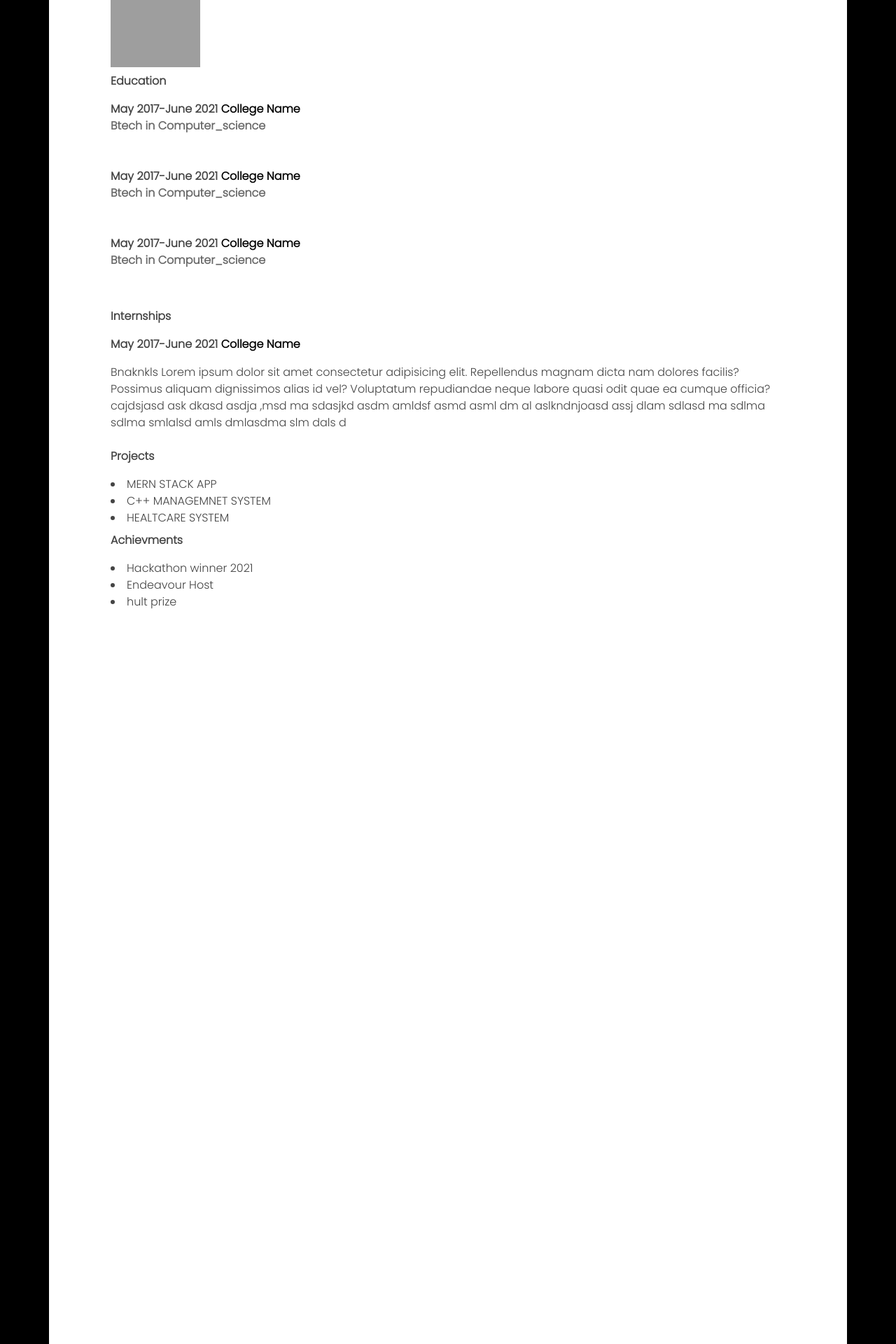
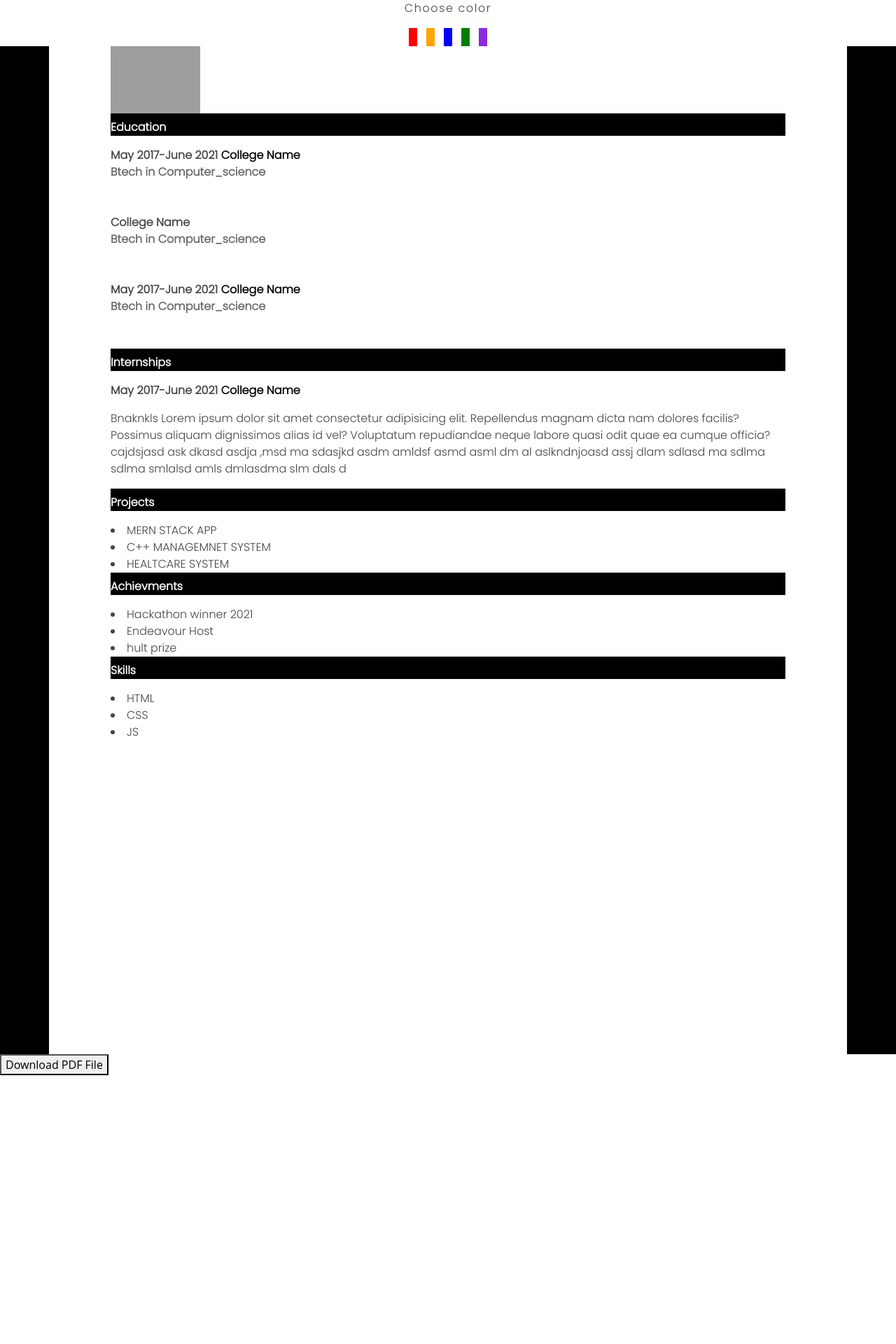
Before and after one commit to aryantiwari8736/resume-builder, a Node server app: page /users/show_resume in a window 1280 px wide. Shown: the top 1920 px of the page at 70% size. After the commit the page ends 1536 px from the top, so only its background shows below. Run offline with Node 20, Linux system fonts and the light colour scheme; data that the repository does not hold is empty; some libraries are stand-ins or nearby versions; grey boxes are pictures that could not be loaded.

Commit message:
color change

```diff
--- a/assets/css/myresume.css
+++ b/assets/css/myresume.css
@@ -67,7 +67,7 @@ flex-direction: column;
     /* margin-top:4rem; */
 }
 .hscreen {
-    height:200rem;
+    height:90rem;
 }
 .templatecss {
     margin-left:4rem;
@@ -81,22 +81,15 @@ flex-direction: column;
 .textresume {
 
 }
+.bgblue{
+  background: aliceblue;
+}
+.bgourg{
+  background: black;
+  color:white;
+}
 
 
-
-/* pageeeeee
- */
-
- /**
-* Template Name: FlexStart - v1.11.0
-* Template URL: https://bootstrapmade.com/flexstart-bootstrap-startup-template/
-* Author: BootstrapMade.com
-* License: https://bootstrapmade.com/license/
-*/
-
-/*--------------------------------------------------------------
-# General
---------------------------------------------------------------*/
 :root {
   scroll-behavior: smooth;
 }
@@ -623,3 +616,34 @@ section {
     width: 100%;
   }
 }
+.mobileview{
+  display:inline-block;
+}
+@media (min-width: 983px) {
+  .mobileview {
+    display:none;
+
+
+  }
+}
+
+
+//template
+.bg-red{
+  background:black;
+}
+.bg-orange {
+  background:orange;
+}
+.bg-blue {
+  background:blue;
+}
+.bg-green{
+  background:green;
+}
+.bg-blueviolet {
+  background:blueviolet;
+}
+.letter-spacingour{
+letter-spacing:0.05rem;
+}
--- a/index.js
+++ b/index.js
@@ -1,7 +1,7 @@
 const express =require('express');
 const cookieParser = require('cookie-parser')
 const app = express();
-const port = 8000;
+const port = 5000;
 //used for session cookie -
 const session = require('express-session');
 
--- a/views/yourresume.ejs
+++ b/views/yourresume.ejs
@@ -14,6 +14,85 @@
     <title>Document</title>
 </head>
 <body>
+    <p class="font-poppins text-center" style="letter-spacing: 0.1rem ">Choose color  </p>
+
+    <div class="container d-flex justify-content-center " style="gap:0.8rem">
+        <input type="button" class="border-0" id="btn" value="" style="background: red">
+        <input type="button" class="bg-orange border-0" id="btn2" value="">
+        <input type="button" class="bg-blue border-0"  id="btn3" value="">
+        <input type="button" class="bg-green border-0"  id="btn4" value="">
+        <input type="button" class="bg-blueviolet border-0"  id="btn5" value="">
+    </div>
+
+
+        <script>
+    let color=['red', 'orange' , 'blue' , 'green','blueviolet'];
+    let btn=document.getElementById('btn');
+    //for red
+    btn.addEventListener('click' , function (){
+        let red=color[0];
+        document.getElementById("tag1").style.background=red;
+         document.getElementById("tag2").style.background=red;
+         document.getElementById("tag3").style.background=red;
+         document.getElementById("tag4").style.background=red;
+         document.getElementById("tag5").style.background=red;
+         document.getElementById("tag6").style.background=red;
+    })
+    //for orange
+    let btn2=document.getElementById('btn2');
+    btn2.addEventListener('click' , function (){
+        let orange=color[1];
+        document.getElementById("tag1").style.background=orange;
+         document.getElementById("tag2").style.background=orange;
+         document.getElementById("tag3").style.background=orange;
+         document.getElementById("tag4").style.background=orange;
+         document.getElementById("tag5").style.background=orange;
+         document.getElementById("tag6").style.background=orange;
+
+    })
+
+    //blue
+    let btn3=document.getElementById('btn3');
+    btn3.addEventListener('click' , function (){
+        let blue=color[2];
+         document.getElementById("tag1").style.background=blue;
+         document.getElementById("tag2").style.background=blue;
+         document.getElementById("tag3").style.background=blue;
+         document.getElementById("tag4").style.background=blue;
+         document.getElementById("tag5").style.background=blue;
+         document.getElementById("tag6").style.background=blue;
+
+
+    })
+    //green
+
+    let btn4=document.getElementById('btn4');
+    btn4.addEventListener('click' , function (){
+        let green=color[3];
+        document.getElementById("tag1").style.background=green;
+         document.getElementById("tag2").style.background=green;
+         document.getElementById("tag3").style.background=green;
+         document.getElementById("tag4").style.background=green;
+         document.getElementById("tag5").style.background=green;
+         document.getElementById("tag6").style.background=green;
+    })
+    //gray
+
+    let btn5=document.getElementById('btn5');
+    btn5.addEventListener('click' , function (){
+        let gray =color[4];
+        document.getElementById("tag1").style.background=gray;
+         document.getElementById("tag2").style.background=gray;
+         document.getElementById("tag3").style.background=gray;
+         document.getElementById("tag4").style.background=gray;
+         document.getElementById("tag5").style.background=gray;
+         document.getElementById("tag6").style.background=gray;
+
+
+    })
+        </script>
+
+
     <div class="bg-black hscreen ">
     <div class="  font-poppins">
 
@@ -33,27 +112,28 @@
 
             </div> <%} %>
             <% for (let  i of user_res){%>
-            <div class="container">
-                <p class="fw-bold pt-2">About me</p>
+            <div class="container ">
+                <p class="fw-bold pt-2 bgourg" id="tag1">About me</p>
                 <p class="text-justify"><%= i.about %></p>
 
              </div>
              <%}%>
-             <p class="fw-bold pt-2">Education</p>
+             <div class="container">
+             <p class="fw-bold pt-2 bgourg " id="tag2" >Education</p>
             <p class="font-gray  fw-bold">May 2017-June 2021 <span class="text-black">   College Name</span></p>
             <p class="pb-3 fw-bold text-gray btech branchcss">Btech in Computer_science</p>
 
-            <p class="font-gray  fw-bold">May 2017-June 2021 <span class="text-black">   College Name</span></p>
+            <p class="font-gray  fw-bold" May 2017-June 2021 <span class="text-black">   College Name</span></p>
             <p class="pb-3 fw-bold text-gray btech branchcss">Btech in Computer_science</p>
 
 
-            <p class="font-gray  fw-bold">May 2017-June 2021 <span class="text-black">   College Name</span></p>
+            <p class="font-gray  fw-bold" >May 2017-June 2021 <span class="text-black">   College Name</span></p>
             <p class="pb-3 fw-bold text-gray btech branchcss">Btech in Computer_science</p>
-
+        </div>
            <!-- 3rd  -->
 
            <div class="container">
-            <p class="fw-bold pt-2">Internships</p>
+            <p class="fw-bold pt-2 bgourg " id="tag3"  >Internships</p>
             <p class="font-gray  fw-bold">May 2017-June 2021 <span class="text-black">   College Name</span></p>
 
 
@@ -63,7 +143,7 @@
 
          <!-- projects -->
          <div class="container">
-         <p class="fw-bold pt-2">Projects</p>
+         <p class="fw-bold pt-2 bgourg " id="tag4">Projects</p>
          <li>MERN STACK APP</li>
          <li>C++ MANAGEMNET SYSTEM</li>
          <li>HEALTCARE SYSTEM</li>
@@ -71,10 +151,16 @@
 
         <!-- achievement -->
         <div class="container">
-            <p class="fw-bold pt-2">Achievments</p>
+            <p class="fw-bold bgourg pt-2" id="tag5">Achievments</p>
             <li>Hackathon winner 2021</li>
             <li>Endeavour Host</li>
             <li>hult prize</li>
+           </div>
+           <div class="container">
+            <p class="fw-bold pt-2 bgourg" id="tag6" >Skills</p>
+            <li>HTML</li>
+            <li>CSS</li>
+            <li>JS</li>
            </div>
         </div>
         </div>
```
